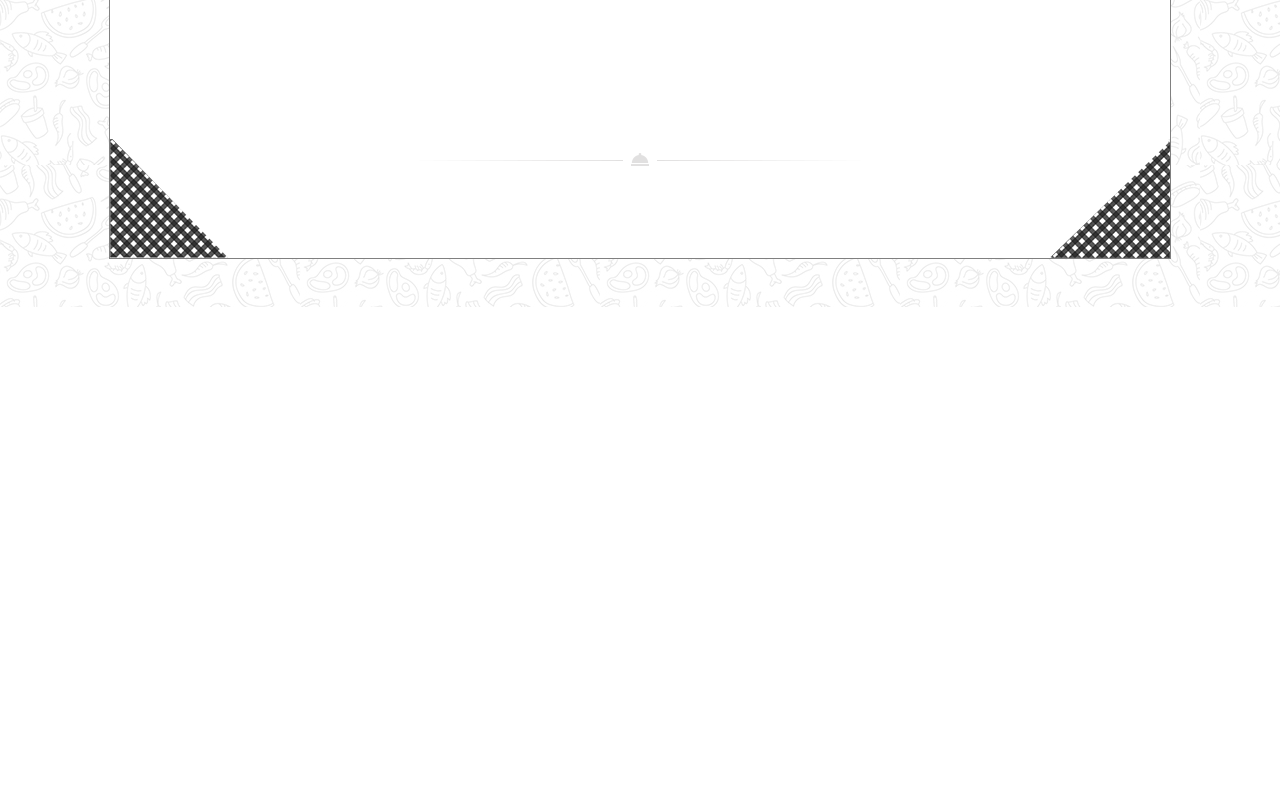
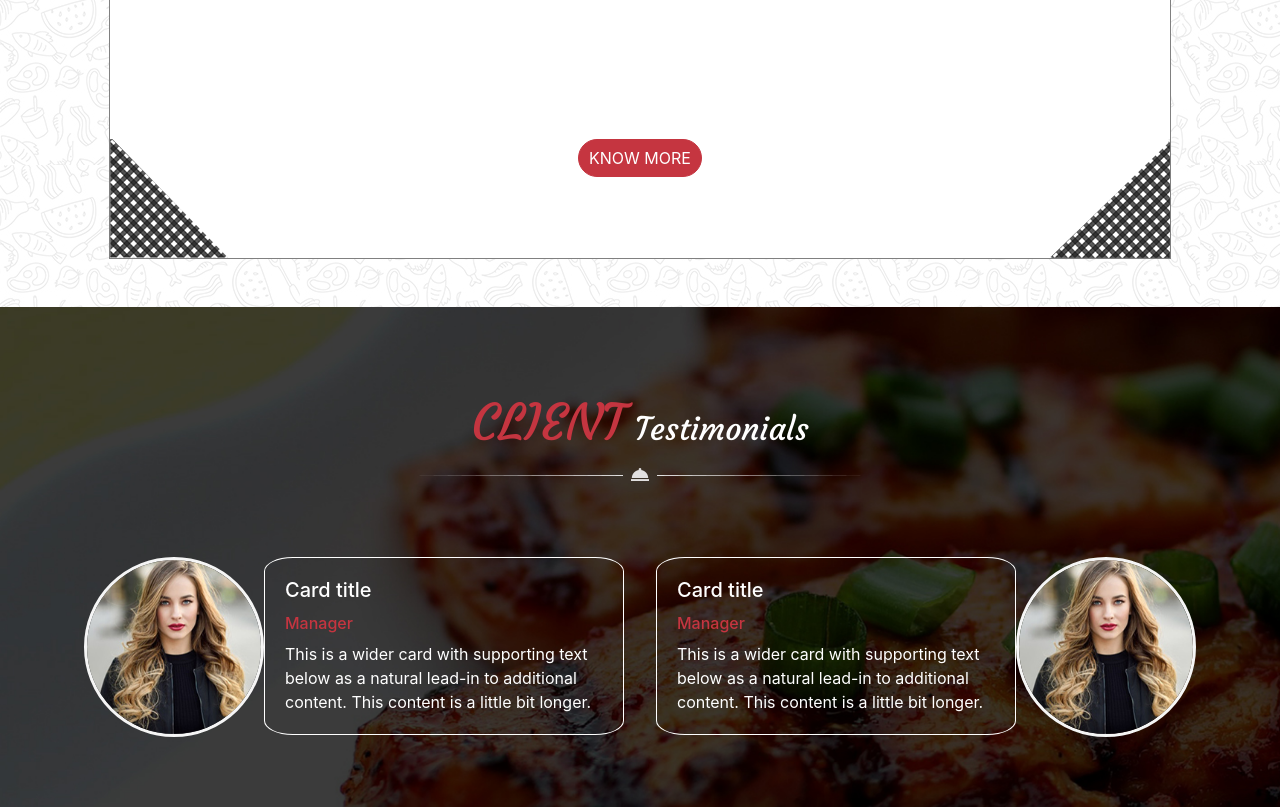
Before and after one commit to Mkaranfil/Site-du-chef-, a website: page index.html in a window 1280 px wide. Shown: the part 4580-5387 px from the top of the page. Before the commit the page ends 4887 px from the top, so only its background shows below. Drawn offline with nearby package versions, Linux system fonts and the light colour scheme.

Commit message:
section4 version 0.1 fini

```diff
--- a/index.html
+++ b/index.html
@@ -822,8 +822,7 @@
             <div class="april  d-flex justify-content-around align-items-center flex-column mt-5"
                 style="width: 100%; height: 400px;">
 
-                <div class="   d-flex justify-content-center align-items-center flex-row mb-5"
-                    style="width: 80%;">
+                <div class="   d-flex justify-content-center align-items-center flex-row mb-5" style="width: 80%;">
 
                     <div class="salade bg-warning mr-5" style="width: 50%; height: 250px;">
 
@@ -842,7 +841,8 @@
 
 
 
-                <div class="textSalade d-flex justify-content-around align-items-center flex-row mr-5 ml-5" style="width: 80%;">
+                <div class="textSalade d-flex justify-content-around align-items-center flex-row mr-5 ml-5"
+                    style="width: 80%;">
 
                     <div class="surTexte " style="width: 40%;">
                         <button type="button" class="btn btn-danger badge-pill ">
@@ -889,7 +889,7 @@
                     style="width: 40%;">
 
                     <div class="  ">
-                        <img src="./public/img/decoration_line.png" alt="">
+                        <button type="button" class="btn btn-danger P-3 badge-pill ">KNOW MORE</button>
                     </div>
                 </div>
 
@@ -900,55 +900,74 @@
 
                 </div>
             </div>
+        </div>
+    </section>
+
+    <!-- section 4 -->
+    <section id="section4" class="d-flex justify-content-center align-items-center flex-column"
+        style="width: 100%; height: 500px;">
+        <!-- niveau 1 -->
+
+        <div class="Meet mt-3 mb-4 d-flex flex-column justify-content-center align-items-center text-center  "
+            style="width: 40%;">
+
+            <div class="ourChef mt-3 p-0 d-flex justify-content-center align-items-center">
+                <h2 class="testi">
+                    <span>CLIENT</span> Testimonials
+                </h2>
+            </div>
+
+            <div class="  ">
+                <img src="./public/img/decoration_line.png" alt="">
+            </div>
+        </div>
+        <!-- niveau 2  -->
+
+        <div class="ensemble d-flex flex-row">
 
 
+            <div class=" gauche card mb-3 mt-5 mr-3" style="max-width: 540px;">
+                <div class="row no-gutters">
+                    <div class="col-md-4 ">
+                        <img src="./public/img/testimonial1.jpg" class="card-img" alt="...">
+                    </div>
+                    <div class="col-md-8">
+                        <div class="card-body">
+                            <h5 class="card-title">Card title</h5>
+                            <h6>Manager </h6>
+                            <p class="card-text">This is a wider card with supporting text below as a natural lead-in to
+                                additional content. This content is a little bit longer.</p>
+
+                        </div>
+                    </div>
+                </div>
+            </div>
 
 
+            <div class=" gauche card mb-3 mt-5 ml-3" style="max-width: 540px;">
+                <div class="row no-gutters">
 
+                    <div class="col-md-8">
+                        <div class="card-body">
+                            <h5 class="card-title">Card title</h5>
+                            <h6>Manager </h6>
+                            <p class="card-text">This is a wider card with supporting text below as a natural lead-in to
+                                additional content. This content is a little bit longer.</p>
 
+                        </div>
+                    </div>
 
-
-
-
-
-
-
-
-
-
-
-
-
-
-
-
-
-
-
-
-
-
-
-
-
-
-
-
-
-
+                    <div class="col-md-4 ">
+                        <img src="./public/img/testimonial1.jpg" class="card-img" alt="...">
+                    </div>
+                </div>
+            </div>
 
 
         </div>
 
+    </section>
 
-
-
-
-
-
-
-
-    </section>
 
 
 
--- a/src/scss/modules/_section4.scss
+++ b/src/scss/modules/_section4.scss
@@ -0,0 +1,30 @@
+
+#section4{
+    background-image: url('../../public/img/testimonials_background.jpg');
+    background-repeat: no-repeat;
+    background-size: cover;
+
+}
+
+.testi{
+    color: white;
+}
+
+.gauche{
+    background-color: transparent;
+    text-decoration: none;
+    border: none;
+    list-style: none;
+    color: white;
+    img{
+        border:3px solid whitesmoke;
+        border-radius: 100%;
+    }
+    .card-body{
+        border: 1px solid white;
+        border-radius: 8%;
+        h6{
+            color: $red;
+        }
+    }
+}
```
Also changed, not shown: public/css/app.css.
